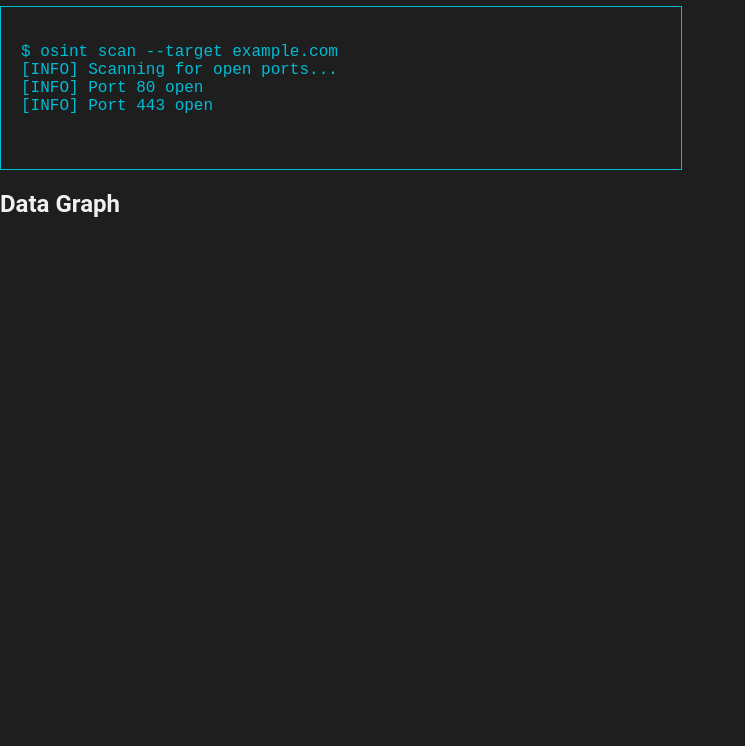
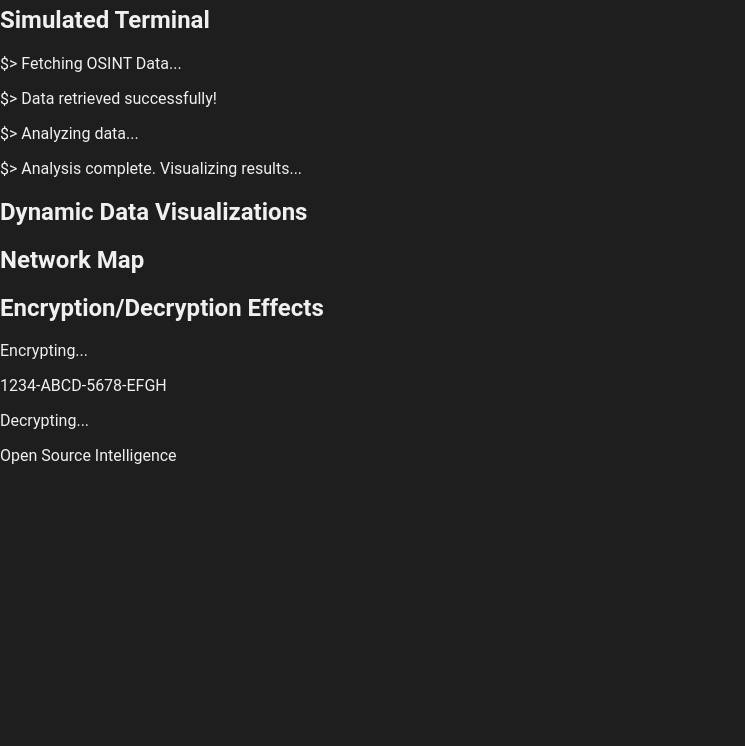
Before and after one commit to iwantican2running/cyber-osint-hub, a plain HTML site: page index.html in a window 1280 px wide. Shown: the part 75-821 px from the top of the page, without its empty margins (0-745 px from the left). Before the commit the page ends 800 px from the top, so only its background shows below. Drawn offline with Linux system fonts and the light colour scheme.

Commit message:
Add initial HTML for web project

```diff
--- a/index.html
+++ b/index.html
@@ -1,34 +1,60 @@
 <!DOCTYPE html>
 <html lang="en">
+
 <head>
     <meta charset="UTF-8">
     <meta name="viewport" content="width=device-width, initial-scale=1.0">
-    <title>OSINT Dashboard</title>
+    <title>OSINT Cyber Dashboard</title>
     <link rel="stylesheet" href="style.css">
     <script src="script.js" defer></script>
 </head>
+
 <body>
-    <div id="dashboard-container">
-        <h1>OSINT Dashboard</h1>
-        <div class="terminal">
-            <pre>
-$ osint scan --target example.com
-[INFO] Scanning for open ports...
-[INFO] Port 80 open
-[INFO] Port 443 open
-            </pre>
-        </div>
-        <div class="data-graph">
-            <h2>Data Graph</h2>
-            <div class="graph-bar" style="height: 70%;"></div>
-            <div class="graph-bar" style="height: 50%;"></div>
-            <div class="graph-bar" style="height: 30%;"></div>
-        </div>
-        <div class="data-packets">
-            <div class="packet"></div>
-            <div class="packet"></div>
-            <div class="packet"></div>
-        </div>
+    <div id="cyber-dashboard">
+        <header>
+            <h1>OSINT Cyber Dashboard</h1>
+        </header>
+
+        <section id="terminal">
+            <h2>Simulated Terminal</h2>
+            <div class="terminal-output">
+                <p>$> Fetching OSINT Data...</p>
+                <p>$> Data retrieved successfully!</p>
+                <p>$> Analyzing data...</p>
+                <p>$> Analysis complete. Visualizing results...</p>
+            </div>
+        </section>
+
+        <section id="data-visualization">
+            <h2>Dynamic Data Visualizations</h2>
+            <div class="chart">
+                <div class="bar" style="height: 70%; animation-delay: 0s;"></div>
+                <div class="bar" style="height: 50%; animation-delay: 0.1s;"></div>
+                <div class="bar" style="height: 90%; animation-delay: 0.2s;"></div>
+                <div class="bar" style="height: 30%; animation-delay: 0.3s;"></div>
+                <div class="bar" style="height: 80%; animation-delay: 0.4s;"></div>
+            </div>
+        </section>
+
+        <section id="network-map">
+            <h2>Network Map</h2>
+            <div class="network-node" style="top: 20%; left: 20%;"></div>
+            <div class="network-node" style="top: 50%; left: 30%;"></div>
+            <div class="network-node" style="top: 70%; left: 70%;"></div>
+            <div class="network-connection" style="top: 22%; left: 22%; transform: rotate(45deg);"></div>
+            <div class="network-connection" style="top: 52%; left: 32%; transform: rotate(90deg);"></div>
+        </section>
+
+        <section id="encryption">
+            <h2>Encryption/Decryption Effects</h2>
+            <div class="encryption-effect">
+                <p>Encrypting...</p>
+                <div class="cipher-text">1234-ABCD-5678-EFGH</div>
+                <p>Decrypting...</p>
+                <div class="plain-text">Open Source Intelligence</div>
+            </div>
+        </section>
     </div>
 </body>
+
 </html>
```
